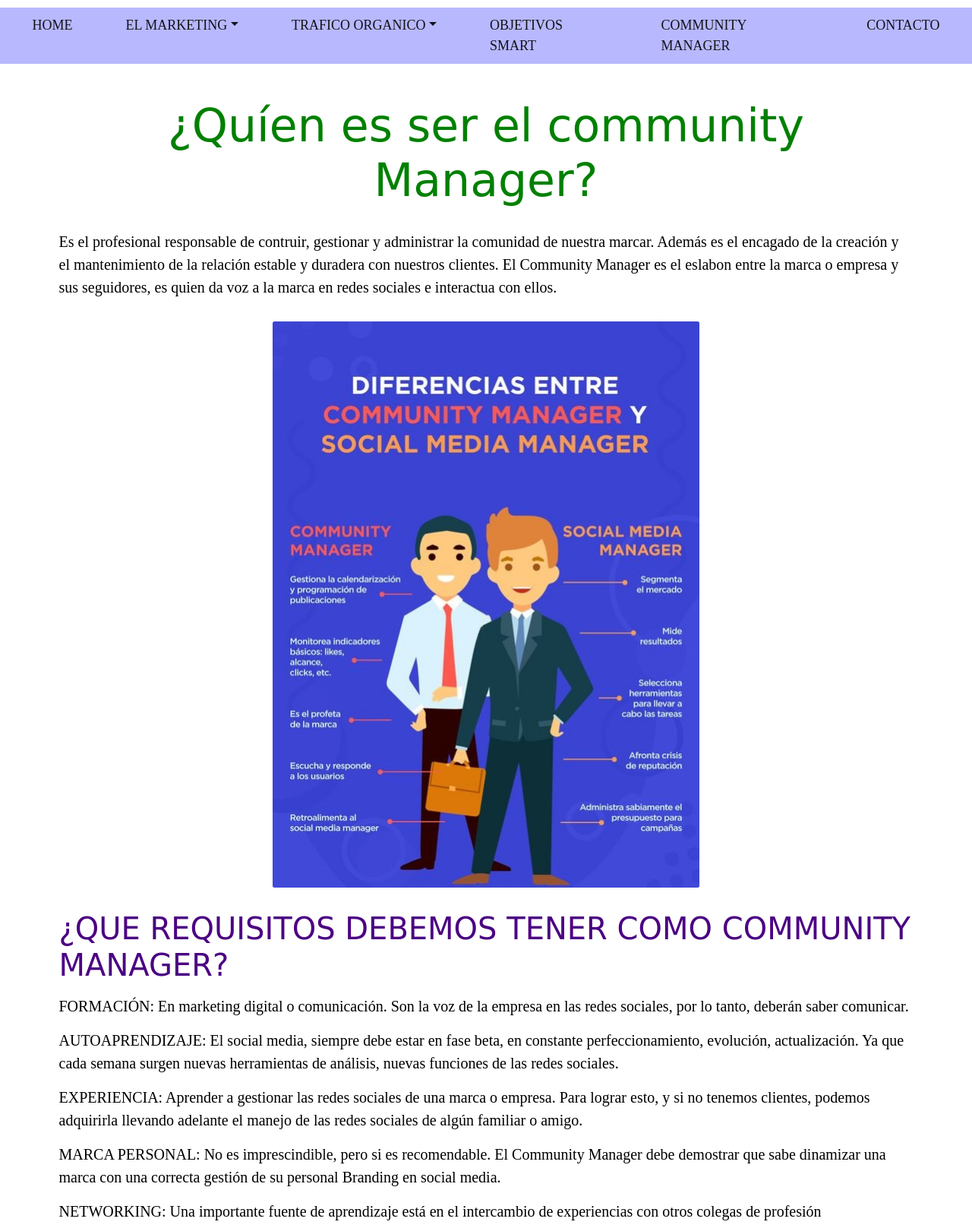
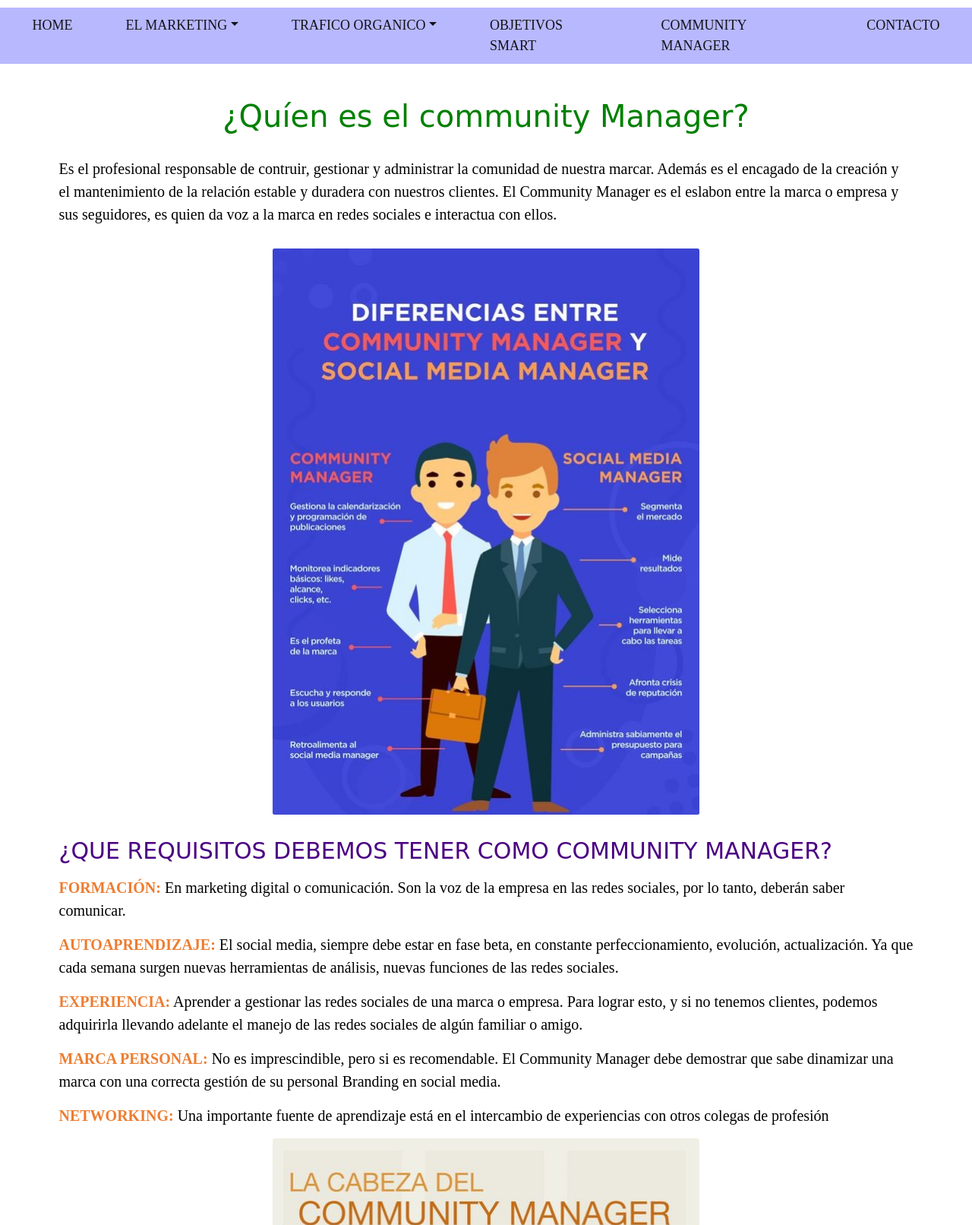
Before and after one commit to lukas-7584/LUKASMARKS, a website: page pages/communitymanager.html in a window 1280 px wide. Shown: the part 240-1852 px from the top of the page at 76% size. Drawn offline with nearby package versions, Linux system fonts and the light colour scheme.

Commit message:
se modifico valores de rem en titulos y subtitulos  y se centro con margenes un div del footer

```diff
--- a/pages/communitymanager.html
+++ b/pages/communitymanager.html
@@ -9,7 +9,6 @@
     <link rel="stylesheet" href="../css/bootstrap.min.css">
     <link rel="stylesheet" href="https://cdn.jsdelivr.net/npm/bootstrap-icons@1.5.0/font/bootstrap-icons.css">
     <link rel="stylesheet" href="../css/main.css">
-    <link rel="stylesheet" href="../css/estilos.css" />
     <title>EL COMMUNITY MANAGER</title>
 </head>
 <body>
@@ -75,7 +74,7 @@
 
                 <div >
 
-                    <h1 class="titulos_principal my-5">¿Quíen es ser el community Manager?</h1> <!--Titulo principal sexta sección-->
+                    <h1 class="titulos_principal my-5">¿Quíen es el community Manager?</h1> <!--Titulo principal sexta sección-->
                         <p>
                             Es el profesional responsable de contruir, gestionar y administrar la comunidad de nuestra marcar. Además es el encagado de la creación y el mantenimiento de la relación estable y duradera con nuestros clientes. <span class="span1">El Community Manager</span> es el eslabon entre la marca o empresa y sus seguidores, es quien da  voz a la marca en redes sociales e interactua con ellos.
                         </p>
@@ -89,32 +88,32 @@
 
                     <h2 class="  sub_titulo my-4">¿QUE REQUISITOS DEBEMOS TENER COMO COMMUNITY MANAGER?</h2> <!--tituolo de la seccion-->
 
-                    <p class="my-4"> <span>FORMACIÓN:</span>  En marketing digital o comunicación. Son la voz de la empresa
+                    <p class="my-4"> <span class="link_color">FORMACIÓN:</span>  En marketing digital o comunicación. Son la voz de la empresa
                         en las redes sociales, por lo tanto, deberán saber comunicar.
                     </p>
 
                     <p class="my-4">
-                        <span >AUTOAPRENDIZAJE:</span>  El social media, siempre debe estar en fase beta, en
+                        <span class="link_color">AUTOAPRENDIZAJE:</span>  El social media, siempre debe estar en fase beta, en
                         constante perfeccionamiento, evolución, actualización. Ya que cada semana
                         surgen nuevas herramientas de análisis, nuevas funciones de las redes
                         sociales.
                     </p>
 
                     <p class="my-4">
-                        <span  >EXPERIENCIA:</span> Aprender a gestionar las redes sociales de una marca o
+                        <span  class="link_color">EXPERIENCIA:</span> Aprender a gestionar las redes sociales de una marca o
                         empresa. Para lograr esto, y si no tenemos clientes, podemos adquirirla
                         llevando adelante el manejo de las redes sociales de algún familiar o
                         amigo.
                     </p>
 
                     <p class="my-4">
-                        <span  >MARCA PERSONAL:</span> No es imprescindible, pero si es recomendable. El
+                        <span class="link_color" >MARCA PERSONAL:</span> No es imprescindible, pero si es recomendable. El
                         Community Manager debe demostrar que sabe dinamizar una marca con una
                         correcta gestión de su personal Branding en social media.
                     </p>
 
                     <p class="my-4">
-                        <span  >NETWORKING:</span> Una importante fuente de aprendizaje está en el intercambio de
+                        <span class="link_color"  >NETWORKING:</span> Una importante fuente de aprendizaje está en el intercambio de
                         experiencias con otros colegas de profesión
                     </p>
 
@@ -180,7 +179,7 @@
 
                     <div class=" col-12 col-lg-5 px-4">
 
-                        <div class="col-12 text-center text-lg-start div_footer" > Nuestras Redes</div>
+                        <div class="col-12 text-center text-lg-start div_footer mx-5" > Nuestras Redes</div>
 
                                 <div class=" col-12 col-lg-6 d-flex flex-row justify-content-around justify-content-lg-evenly my-3">
                                         <a target="_blank" href="https://www.facebook.com/lukasmza" ><img src="../imagenes/facebook_icon.png" title="Facebook"></a>
--- a/scss/_index.scss
+++ b/scss/_index.scss
@@ -18,16 +18,7 @@ body {
     font-size: 1.8rem;
 }
 
-.logo_size2{
-    width: 22rem;
-    height: 22rem;
-    border-radius: 5rem;
-}
 
-.logo_size{
-    width: 8rem;
-    height: 8rem;
-}
 
 .carru_sel{
     margin-left: auto;
@@ -40,20 +31,6 @@ body {
         font-size: 1.5rem;
     }
 
-    .titulos_principal{
-        color: $colorTitulos;
-        text-align: center;
-        font-size: 6rem;
-        font-family:'Lobster', cursive;
-
-    }
-
-    .sub_titulo{
-        color: indigo;
-        text-align: start;
-        font-family:'Lobster', cursive;
-        font-size: 4rem;
-    }
 
     .link_color{
         color: $resaltar;
--- /dev/null
+++ b/scss/_logos.scss
@@ -0,0 +1,10 @@
+.logo_size2{
+    width: 22rem;
+    height: 22rem;
+    border-radius: 5rem;
+}
+
+.logo_size{
+    width: 8rem;
+    height: 8rem;
+}
--- /dev/null
+++ b/scss/_titulos-subtitulos.scss
@@ -0,0 +1,14 @@
+    .titulos_principal{
+        color: $colorTitulos;
+        text-align: center;
+        font-size: 4rem;
+        font-family:'Lobster', cursive;
+
+    }
+
+    .sub_titulo{
+        color: indigo;
+        text-align: start;
+        font-family:'Lobster', cursive;
+        font-size: 3rem;
+    }
--- a/scss/main.scss
+++ b/scss/main.scss
@@ -10,3 +10,5 @@ $resaltar:#ED7D31;
 @import 'footer';
 @import 'table-plandemarketing';
 @import 'contacto';
+@import 'titulos-subtitulos';
+@import 'logos';
```
Also changed, not shown: index.html (+1 -1 lines), pages/indexcontacto.html (+2 -3 lines), pages/mk.html (+1 -2 lines), pages/objetivosSmart.html (+1 -2 lines), pages/plandemarketing.html (+1 -2 lines), pages/sem.html (+1 -2 lines), pages/seo.html (+1 -2 lines), css/main.css.
